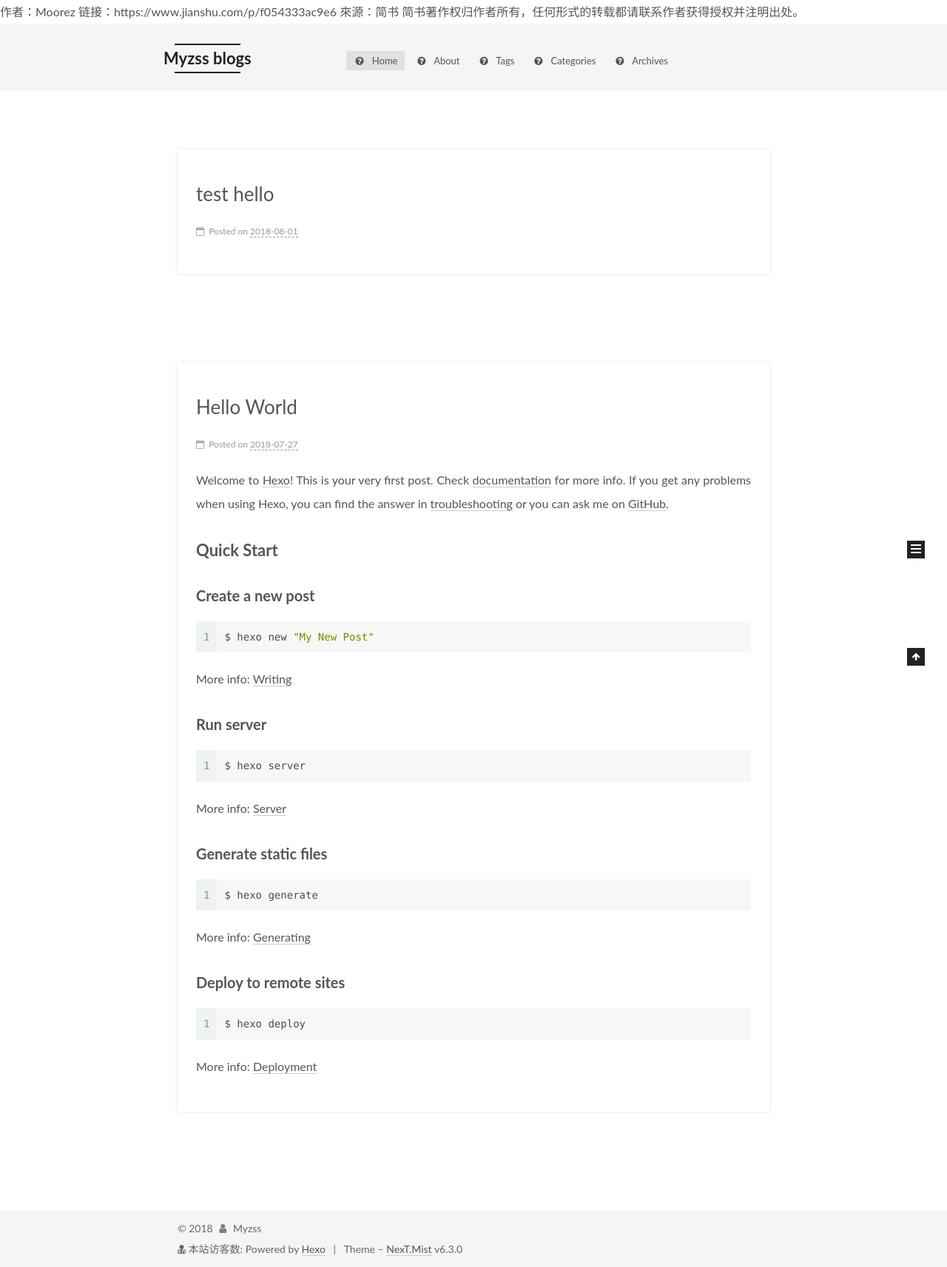
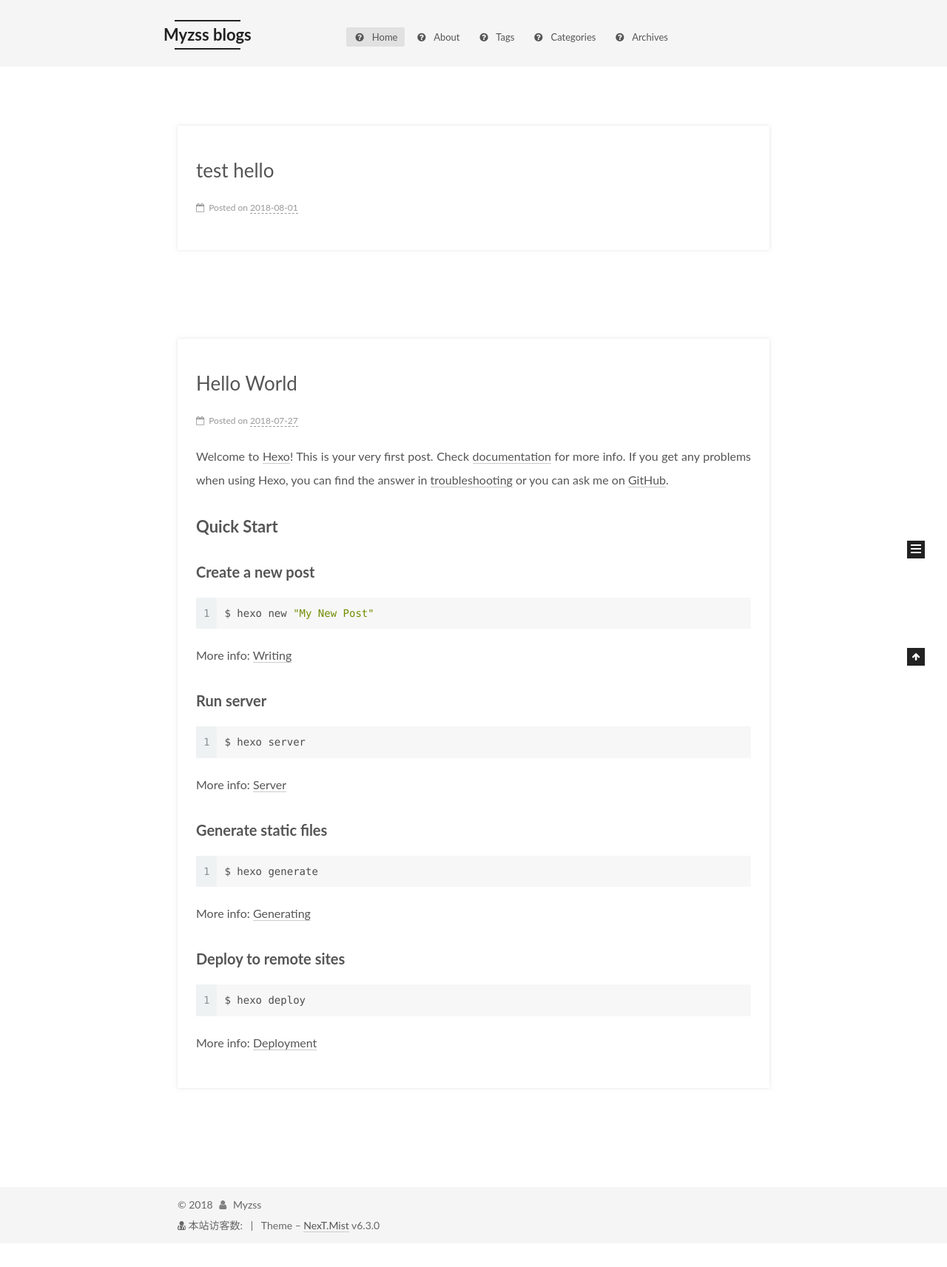
Before and after one commit to Myzss/Myzss.github.io, a plain HTML site: page index.html in a window 1280 px wide. Shown: the whole page at 74% size. After the commit the page ends 1681 px from the top, so only its background shows below. Drawn offline with nearby package versions, Linux system fonts and the light colour scheme; some packages are replaced by stand-ins of ours; a script that the page names is missing.

Commit message:
Site updated: 2018-08-12 14:41:57

```diff
--- a/index.html
+++ b/index.html
@@ -36,10 +36,6 @@
     }
 </style>
 
-作者：Moorez
-链接：https://www.jianshu.com/p/f054333ac9e6
-來源：简书
-简书著作权归作者所有，任何形式的转载都请联系作者获得授权并注明出处。
 
 
 
@@ -734,7 +730,8 @@
  	 本站访客数:<span id="busuanzi_value_site_uv"></span>
 	</span>
   </div>
-  <div class="powered-by">Powered by <a class="theme-link" target="_blank" href="https://hexo.io">Hexo</a></div>
+ <!-- <div class="powered-by">Powered by <a class="theme-link" target="_blank" href="https://hexo.io">Hexo</a></div>
+ -->
 
 
 
```
Also changed, not shown: 2018/07/27/hello-world/index.html (+2 -5 lines), 2018/08/01/test-hello/index.html (+2 -5 lines), about/index.html (+2 -5 lines), archives/2018/07/index.html (+2 -5 lines), archives/2018/08/index.html (+2 -5 lines), archives/2018/index.html (+2 -5 lines), archives/index.html (+2 -5 lines), categories/index.html (+2 -5 lines), tags/index.html (+2 -5 lines).
